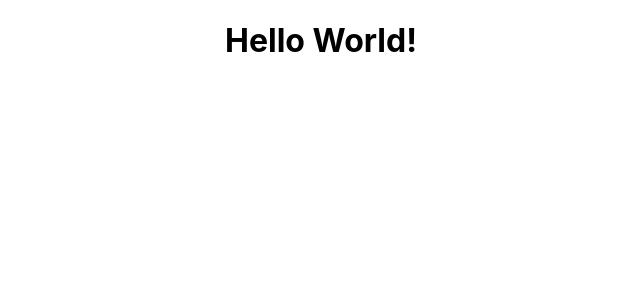
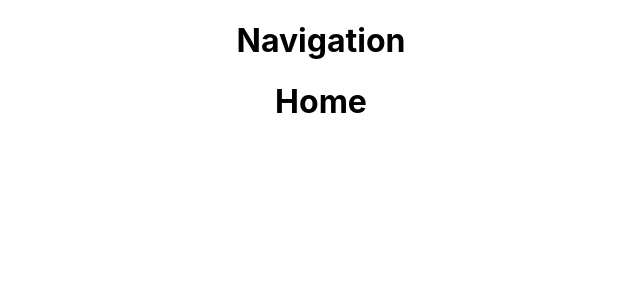
Before and after one commit to david-lafontant/demo_01, a React (Create React App) app: page / in a window 1280 px wide. Shown: the top 300 px of the page, without its empty margins (319-959 px from the left). Built offline with nearby package versions, Linux system fonts and the light colour scheme.

Commit message:
Create home and navigation components

```diff
--- a/src/App.js
+++ b/src/App.js
@@ -1,9 +1,12 @@
 import './App.css';
+import Home from './components/home/home';
+import Navigation from './components/navigation/navigation';
 
 function App() {
   return (
     <div className="App">
-    <h1>Hello World!</h1>
+    <Navigation />
+    <Home />
 
     </div>
   );
--- /dev/null
+++ b/src/components/home/home.jsx
@@ -0,0 +1,9 @@
+ function Home(){
+  return (
+    <>
+      <h1>Home</h1>
+    </>
+  )
+ }
+
+ export default Home;
--- /dev/null
+++ b/src/components/navigation/navigation.jsx
@@ -0,0 +1,9 @@
+function Navigation(){
+  return(
+    <>
+      <h1>Navigation</h1>
+    </>
+  )
+}
+
+export default Navigation;
```
